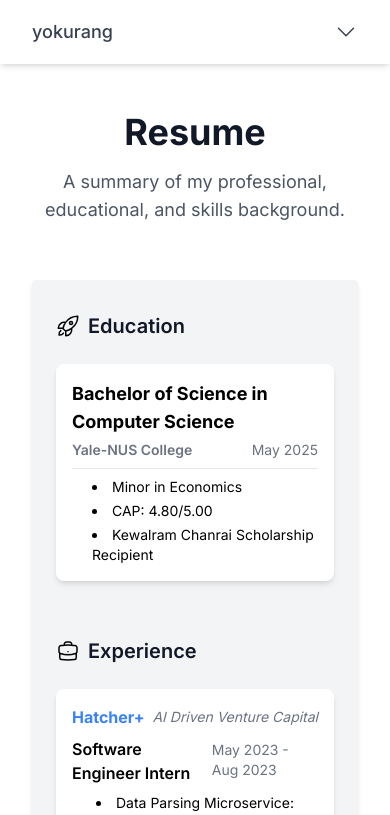
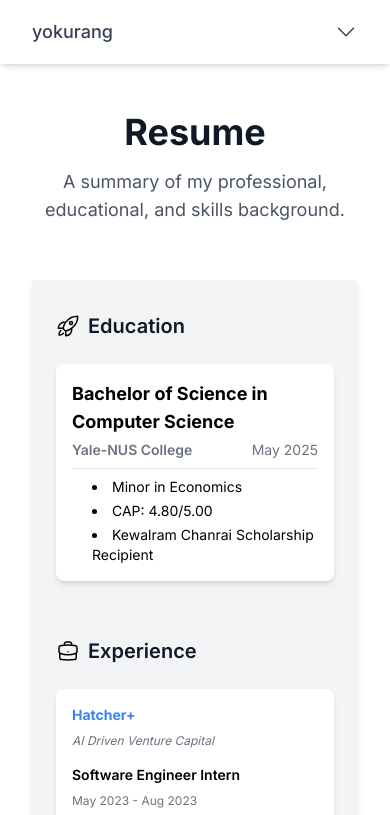
Before and after one commit to yokurang/yokurang.com, a Next.js app: page /resume in a window 390 px wide. Shown: the top 815 px of the page. Built offline with nearby package versions, Linux system fonts and the light colour scheme.

Commit message:
fix mobile responsiveness

```diff
--- a/src/app/components/resume/Experiences.tsx
+++ b/src/app/components/resume/Experiences.tsx
@@ -3,14 +3,14 @@ import { TExperience } from "@/app/data/resume/experience";
 const Experiences = ({ data }: { data: TExperience[] }) => (
   <div className="space-y-4">
     {data.map((item, index) => (
-      <div key={index} className="p-4 md:p-5 rounded-lg shadow-md bg-white space-y-2">
-        <div className="flex justify-between items-center mb-2">
-          <h3 className="text-base md:text-lg font-bold text-blue-500">{item.company}</h3>
-          <span className="italic text-sm md:text-base text-gray-500">{item.companyDescription}</span>
+      <div key={index} className="p-4 md:p-5 rounded-lg shadow-md bg-white space-y-4">
+        <div className="flex flex-col md:flex-row justify-between items-start mb-2">
+          <h3 className="text-sm md:text-base lg:text-lg font-bold text-blue-500 mb-2 md:mb-0">{item.company}</h3>
+          <span className="italic text-xs md:text-sm lg:text-base text-gray-500">{item.companyDescription}</span>
         </div>
-        <div className="flex justify-between items-baseline mb-2">
-          <div className="text-base md:text-lg font-semibold">{item.jobTitle}</div>
-          <p className="text-gray-500 text-sm md:text-base">{item.date}</p>
+        <div className="flex flex-col md:flex-row justify-between items-start mb-2">
+          <div className="text-sm md:text-base lg:text-lg font-semibold mb-2 md:mb-0">{item.jobTitle}</div>
+          <p className="text-gray-500 text-xs md:text-sm lg:text-base">{item.date}</p>
         </div>
         <div className="pl-5">
           <ul className="list-disc list-inside space-y-1 text-sm md:text-base">
--- a/src/app/components/resume/Skills.tsx
+++ b/src/app/components/resume/Skills.tsx
@@ -16,7 +16,7 @@ const Skills = ({ data }: { data: TSkill[] }) => {
       {Object.values(SkillCategory).map((category) => (
         <div key={category} className="mb-8 p-4 md:p-5 rounded-lg shadow-md bg-white">
           <h3 className={`font-bold text-lg md:text-xl ${categoryColor[category]}`}>{category}</h3>
-          <div className="grid grid-cols-2 sm:grid-cols-3 md:grid-cols-4 gap-4 mt-4">
+          <div className="grid grid-cols-1 sm:grid-cols-2 md:grid-cols-3 lg:grid-cols-4 gap-4 mt-4">
             {categories[category]?.map((skill, index) => (
               <div key={index} className="py-2 px-4 bg-white rounded-md flex items-center gap-2 mb-2 border border-gray-200">
                 <span className="font-bold text-sm md:text-base">{skill.name}</span>
```
